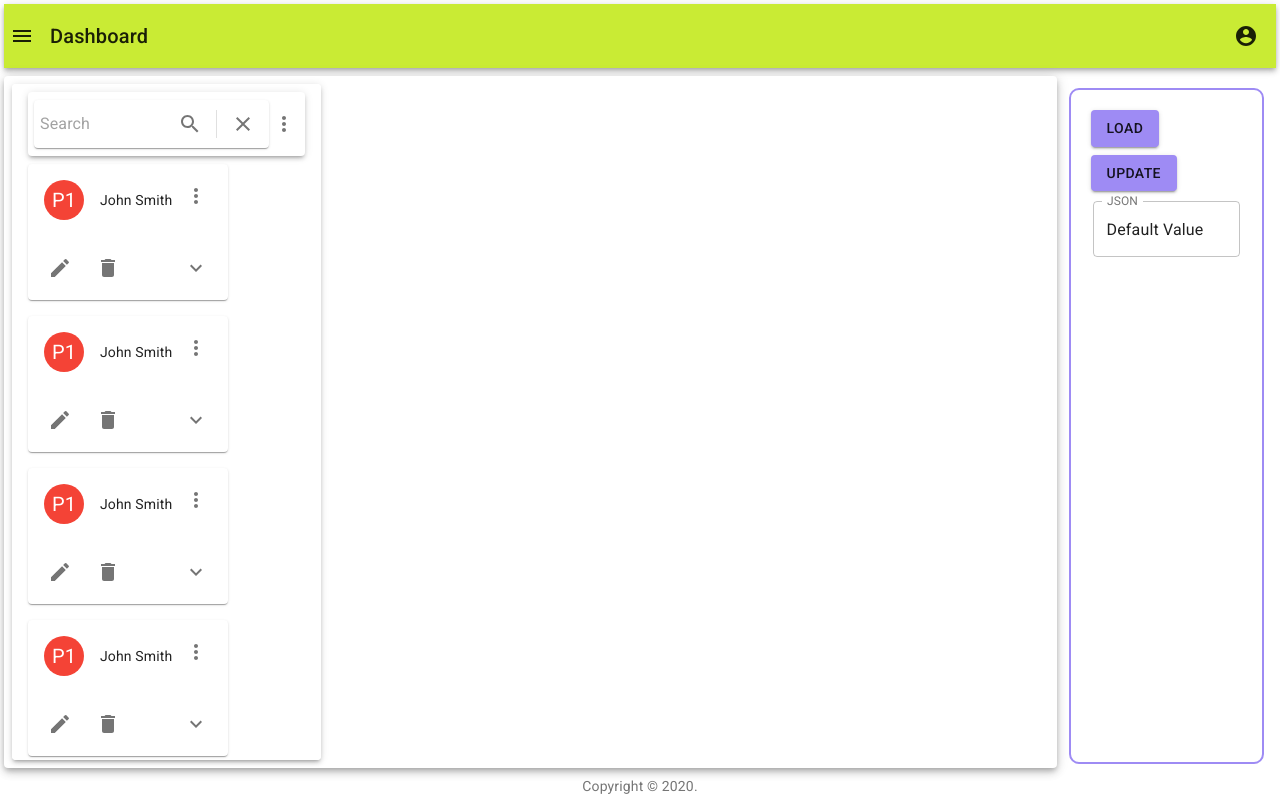
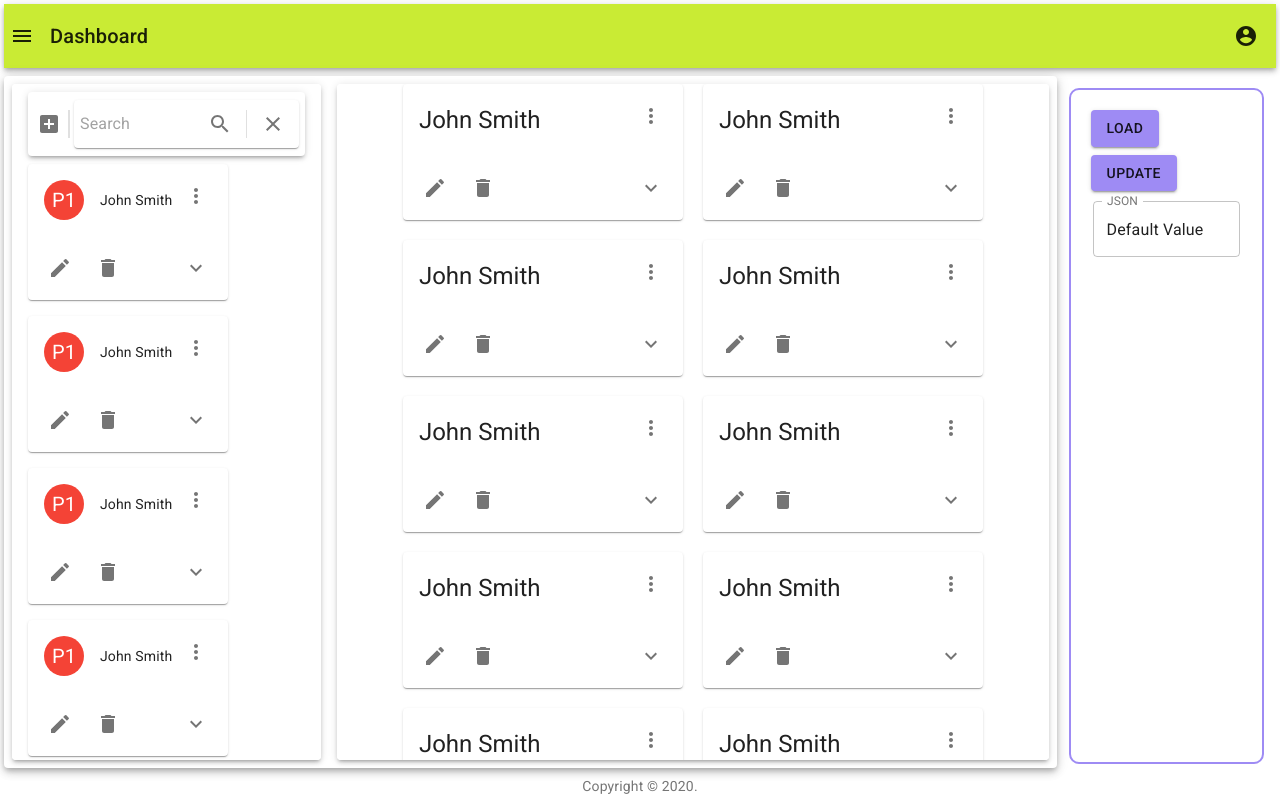
Before and after one commit to magak/reactappbuild, a React (Create React App) app in the folder iridaclientapp/: page / in a window 1280 px wide. Built offline with nearby package versions, Linux system fonts and the light colour scheme; the HTML template or start-up script is replaced by a standard one.

Commit message:
Teams Card beginning

```diff
--- a/iridaclientapp/src/core/components/Dashboard.tsx
+++ b/iridaclientapp/src/core/components/Dashboard.tsx
@@ -6,6 +6,7 @@ import Box from '@material-ui/core/Box';
 
 import PlayerCard from './PlayerCard';
 import PlayersList from './PlayersList';
+import TeamsList from './TeamsList';
 
 const useStyles = makeStyles((theme: Theme) =>
   createStyles({
@@ -38,7 +39,7 @@ const useStyles = makeStyles((theme: Theme) =>
     },
     teamsBox: {
       flexGrow: 2.3,
-      // position: 'relative',
+      position: 'relative',
       margin: theme.spacing(4),
     }
   }));
@@ -56,6 +57,7 @@ export default function Dashboard() {
             </Box>
             <Box className={classes.teamsBox}>
               <Paper className={classes.teamsPaper} elevation={3} >
+                <TeamsList/>
               </Paper>
             </Box>
           </Box>
--- a/iridaclientapp/src/core/components/PlayersList.tsx
+++ b/iridaclientapp/src/core/components/PlayersList.tsx
@@ -1,5 +1,6 @@
 import React from 'react';
-import { List, ListItem, ListSubheader, Paper, Toolbar, Tooltip } from '@material-ui/core';
+import { makeStyles, Theme, createStyles } from '@material-ui/core/styles';
+import { Divider, List, ListItem, ListSubheader, Paper, Toolbar, Tooltip } from '@material-ui/core';
 import IconButton from '@material-ui/core/IconButton';
 import AddBoxIcon from '@material-ui/icons/AddBox';
 import MenuIcon from '@material-ui/icons/Menu';
@@ -8,7 +9,19 @@ import MoreVertIcon from '@material-ui/icons/MoreVert';
 import PlayerCard from './PlayerCard';
 import SearchTextBox from './SearchTextBox';
 
+const useStyles = makeStyles((theme: Theme) =>
+  createStyles({
+    divider: {
+      height: 28,
+      margin: 4,
+      width: '2px'
+    },
+  }),
+);
+
 export default function PlayersList() {
+    const classes = useStyles();
+
     return (
         <List>
             {/* <ListSubheader>
@@ -26,12 +39,13 @@ export default function PlayersList() {
             <ListSubheader>
                 <Paper elevation={3}>
                     <Toolbar>
-                        <SearchTextBox/>
-                        <Tooltip title="Menu" aria-label="menu">
+                        <Tooltip title="Add" aria-label="menu">
                             <IconButton size="small">
-                                <MoreVertIcon />
+                                <AddBoxIcon />
                             </IconButton>
                         </Tooltip>
+                        <Divider className={classes.divider} orientation="vertical" />
+                        <SearchTextBox/>
                     </Toolbar>
                 </Paper>
             </ListSubheader>
--- /dev/null
+++ b/iridaclientapp/src/core/components/TeamCard.tsx
@@ -0,0 +1,116 @@
+import React from 'react';
+import { makeStyles, Theme, createStyles } from '@material-ui/core/styles';
+import clsx from 'clsx';
+import Card from '@material-ui/core/Card';
+import CardHeader from '@material-ui/core/CardHeader';
+import CardContent from '@material-ui/core/CardContent';
+import CardActions from '@material-ui/core/CardActions';
+import Collapse from '@material-ui/core/Collapse';
+import Avatar from '@material-ui/core/Avatar';
+import IconButton from '@material-ui/core/IconButton';
+import Typography from '@material-ui/core/Typography';
+import { red } from '@material-ui/core/colors';
+import Edit from '@material-ui/icons/Edit';
+import Delete from '@material-ui/icons/Delete';
+import ExpandMoreIcon from '@material-ui/icons/ExpandMore';
+import MoreVertIcon from '@material-ui/icons/MoreVert';
+
+const useStyles = makeStyles((theme: Theme) =>
+  createStyles({
+    root: {
+      maxWidth: 465,
+      minWidth: 280
+    },
+    // media: {
+    //   height: 0,
+    //   paddingTop: '56.25%', // 16:9
+    // },
+    expand: {
+      transform: 'rotate(0deg)',
+      marginLeft: 'auto',
+      transition: theme.transitions.create('transform', {
+        duration: theme.transitions.duration.shortest,
+      }),
+    },
+    expandOpen: {
+      transform: 'rotate(180deg)',
+    },
+    avatar: {
+      backgroundColor: red[500],
+    },
+  }),
+);
+
+export default function PlayerCard() {
+  const classes = useStyles();
+  const [expanded, setExpanded] = React.useState(false);
+
+  const handleExpandClick = () => {
+    setExpanded(!expanded);
+  };
+
+  return (
+    <Card className={classes.root}>
+      <CardHeader
+        // avatar={
+        //   <Avatar aria-label="recipe" className={classes.avatar}>
+        //     P1
+        //   </Avatar>
+        // }
+        action={
+          <IconButton aria-label="settings">
+            <MoreVertIcon />
+          </IconButton>
+        }
+        title="John Smith"
+        // subheader="September 14, 2016"
+      />
+      {/* <CardMedia
+        className={classes.media}
+        image="/static/images/cards/paella.jpg"
+        title="Paella dish"
+      /> */}
+      {/* <CardContent>
+        <Typography variant="body2" color="textSecondary" component="p">
+          This impressive paella is a perfect party dish and a fun meal to cook together with your
+          guests. Add 1 cup of frozen peas along with the mussels, if you like.
+        </Typography>
+      </CardContent> */}
+      <CardActions disableSpacing>
+        <IconButton aria-label="add to favorites">
+          <Edit />
+        </IconButton>
+        <IconButton aria-label="share">
+          <Delete />
+        </IconButton>
+        <IconButton
+          className={clsx(classes.expand, {
+            [classes.expandOpen]: expanded,
+          })}
+          onClick={handleExpandClick}
+          aria-expanded={expanded}
+          aria-label="show more"
+        >
+          <ExpandMoreIcon />
+        </IconButton>
+      </CardActions>
+      <Collapse in={expanded} timeout="auto" unmountOnExit>
+        <CardContent>
+          <Typography paragraph>John Albert Smith:</Typography>
+          <Typography paragraph>
+            Rating: 7.5
+          </Typography>
+          <Typography paragraph>
+            Total Matches count: 15
+          </Typography>
+          <Typography paragraph>
+            Win: 10
+          </Typography>
+          <Typography>
+            Lost: 5
+          </Typography>
+        </CardContent>
+      </Collapse>
+    </Card>
+  );
+}
--- /dev/null
+++ b/iridaclientapp/src/core/components/TeamsList.tsx
@@ -0,0 +1,44 @@
+import React from 'react';
+import { makeStyles, createStyles, Theme } from '@material-ui/core/styles';
+import Grid, { GridSpacing } from '@material-ui/core/Grid';
+import FormLabel from '@material-ui/core/FormLabel';
+import FormControlLabel from '@material-ui/core/FormControlLabel';
+import RadioGroup from '@material-ui/core/RadioGroup';
+import Radio from '@material-ui/core/Radio';
+import Paper from '@material-ui/core/Paper';
+
+import TeamCard from './TeamCard';
+
+const useStyles = makeStyles((theme: Theme) =>
+  createStyles({
+    root: {
+      flexGrow: 1,
+    },
+    paper: {
+      height: 140,
+      width: 100,
+    },
+    control: {
+      padding: theme.spacing(2),
+    },
+  }),
+);
+
+export default function SpacingGrid() {
+  const classes = useStyles();
+
+  return (
+    <Grid container className={classes.root} spacing={2}>
+      <Grid item xs={12}>
+        <Grid container justify="center" spacing={10}>
+          {[0, 1, 2, 3, 4 , 5, 6, 7, 8, 9, 10].map((value) => (
+            <Grid key={value} item>
+              {/* <Paper className={classes.paper} /> */}
+              <TeamCard/>
+            </Grid>
+          ))}
+        </Grid>
+      </Grid>
+    </Grid>
+  );
+}
```
